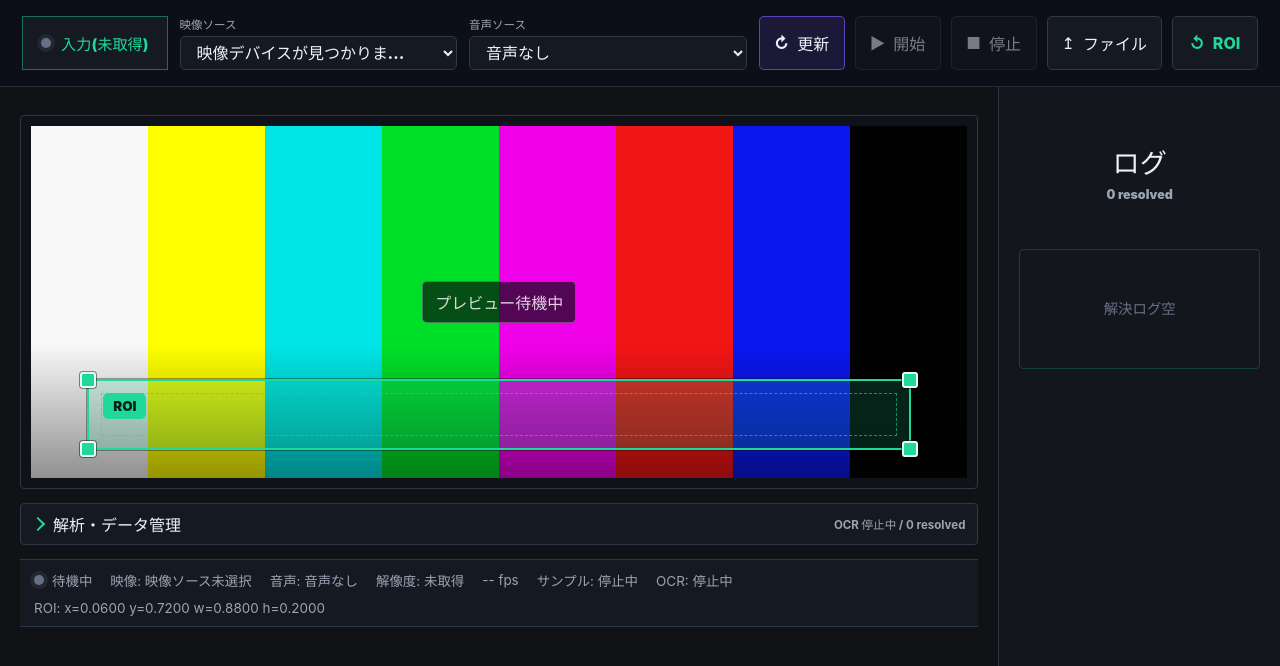
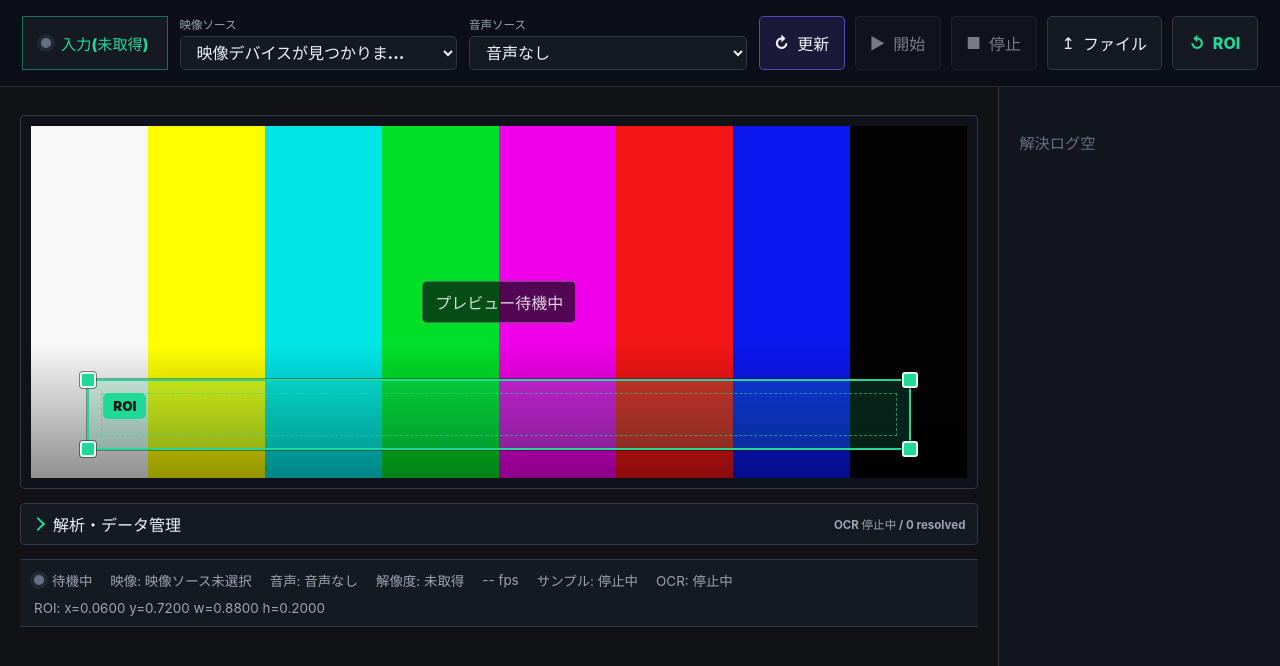
Before and after one commit to suisui-swimmy/PokeChronicle, a React (Vite) app: page / in a window 1280 px wide. Shown: the top 666 px of the page. Built offline with nearby package versions, Linux system fonts and the light colour scheme.

Commit message:
refactor: 右ログパネルを解決済み文言の直置き表示へ整理

```diff
--- a/src/app/App.tsx
+++ b/src/app/App.tsx
@@ -2644,11 +2644,7 @@ export function App() {
           </footer>
         </div>
 
-        <aside className="log-panel resolved-log-panel" aria-labelledby="log-title">
-          <div className="log-panel-heading">
-            <h1 id="log-title">ログ</h1>
-            <span>{battleEvents.length} resolved</span>
-          </div>
+        <aside className="log-panel resolved-log-panel" aria-label="解決済みログ">
           <ol className="resolved-text-log" aria-label="resolved text log">
             {battleEvents.length === 0 ? (
               <li className="resolved-text-log-empty">解決ログ空</li>
--- a/src/styles.css
+++ b/src/styles.css
@@ -818,61 +818,33 @@ button:disabled {
 }
 
 .resolved-log-panel {
-  grid-template-rows: auto minmax(0, 1fr);
-  gap: 14px;
-}
-
-.log-panel-heading {
-  display: grid;
-  gap: 6px;
-  align-content: center;
-  min-height: 120px;
-  text-align: center;
-}
-
-.log-panel-heading h1 {
-  margin: 0;
-  color: var(--text);
-  font-size: 1.7rem;
-  line-height: 1.2;
-}
-
-.log-panel-heading span {
-  color: var(--muted);
-  font-size: 0.78rem;
-  font-weight: 900;
+  grid-template-rows: minmax(0, 1fr);
 }
 
 .resolved-text-log {
   display: grid;
   align-content: start;
-  gap: 8px;
   min-height: 0;
   margin: 0;
-  padding: 0;
+  padding: 10px 0;
   overflow: auto;
   list-style: none;
 }
 
 .resolved-text-log li {
   min-width: 0;
-  padding: 10px 12px;
-  border: 1px solid rgb(32 217 152 / 0.22);
-  border-radius: 4px;
+  padding: 8px 0;
   color: var(--text);
-  background: rgb(32 217 152 / 0.055);
-  font-size: 0.9rem;
+  font-size: 0.95rem;
   font-weight: 850;
-  line-height: 1.45;
+  line-height: 1.5;
   overflow-wrap: anywhere;
 }
 
 .resolved-text-log-empty {
-  display: grid;
-  place-items: center;
-  min-height: 120px;
+  padding-top: 0;
   color: var(--faint) !important;
-  background: transparent !important;
+  font-weight: 800;
 }
 
 .panel-heading {
--- a/vitest.config.ts
+++ b/vitest.config.ts
@@ -9,5 +9,6 @@ export default defineConfig({
     include: ["src/**/*.test.{ts,tsx}"],
     setupFiles: ["src/test/setup.ts"],
     exclude: ["node_modules", "dist", "others", "vendor"],
+    testTimeout: 10000,
   },
 });
```
Also changed, not shown: 1 other file (tests, documents, lock files or other folders).
